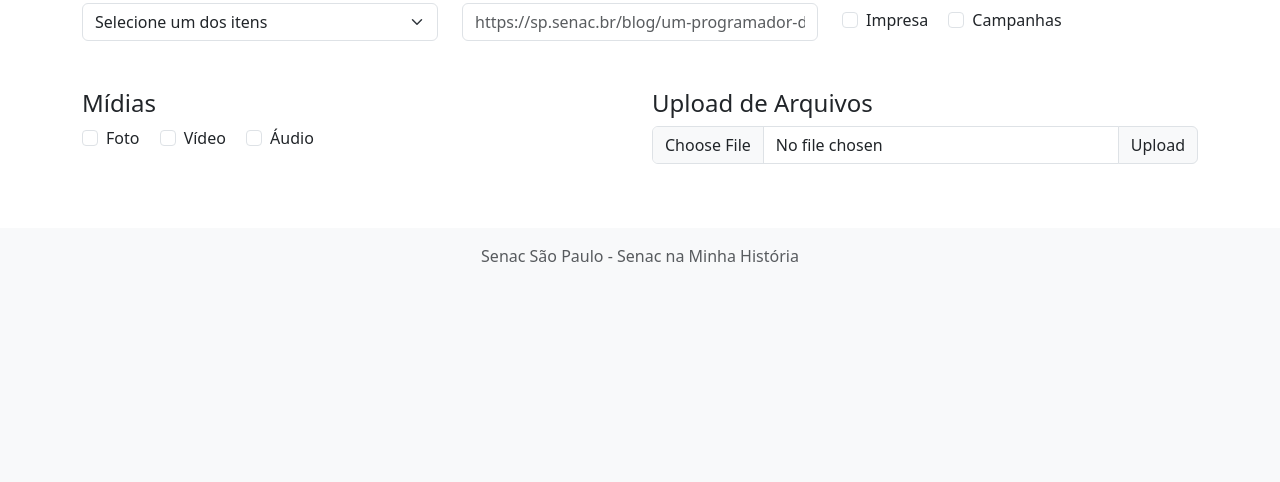
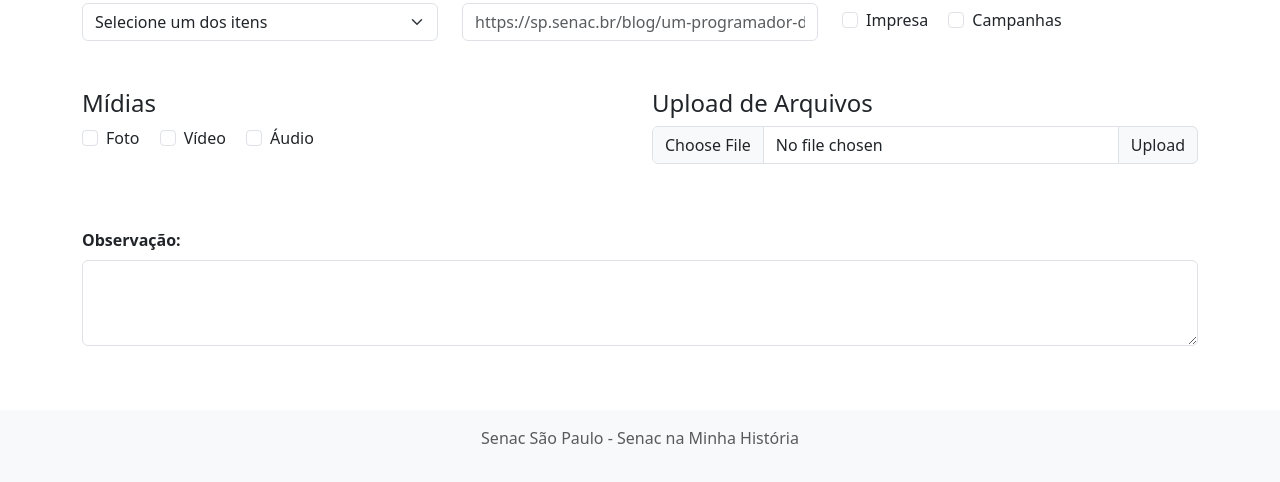
Before and after one commit to rodrigophpweb/inspiring-stories, a PHP site: page /cadastrar.php in a window 1280 px wide. Shown: the part 2043-2525 px from the top of the page. Before the commit the page ends 2305 px from the top, so only its background shows below. Run offline with PHP 8.4, Linux system fonts and the light colour scheme; some libraries are stand-ins or nearby versions.

Commit message:
Insert field textarea

```diff
--- a/cadastrar.php
+++ b/cadastrar.php
@@ -517,6 +517,16 @@
             </div>
         </section>
 
+        <section class="obs">
+            <div class="container">
+                <div class="row my-5">
+                    <div class="mb-3">
+                        <label for="observacao" class="form-label"><strong>Observação:</strong></label>
+                        <textarea class="form-control" id="observacao" rows="3"></textarea>
+                    </div>
+                </div>
+            </div>
+        </section>
         <!--
         <nav aria-label="Page navigation example">
             <ul class="pagination justify-content-center">
```
